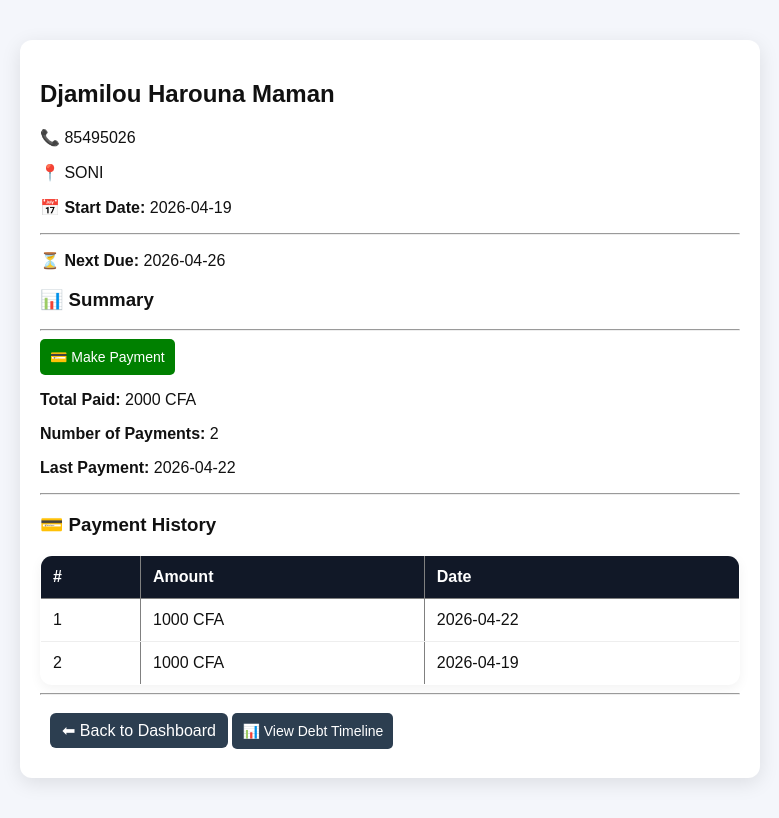
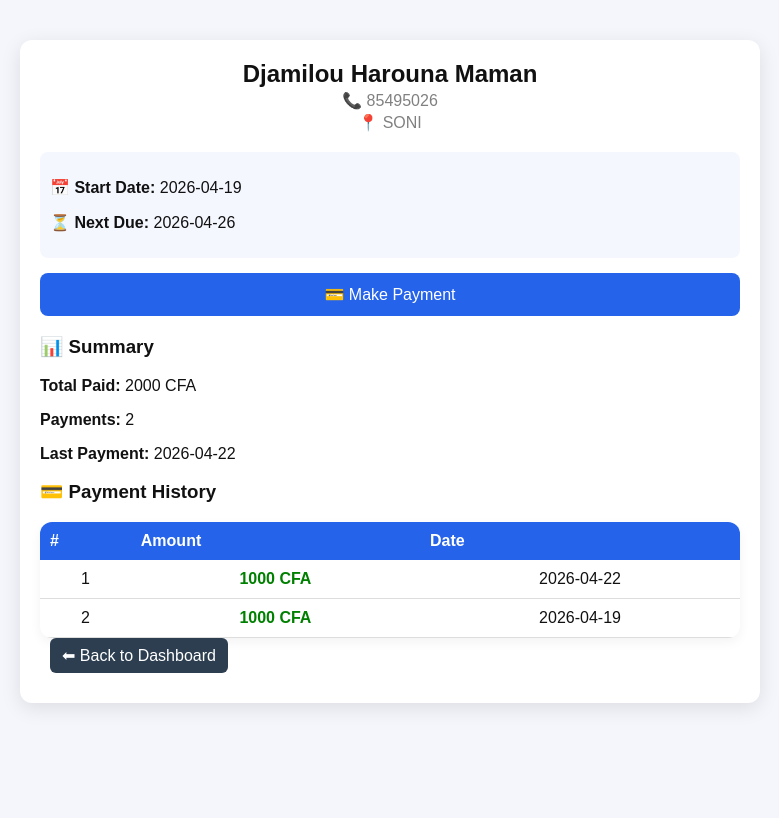
Before and after one commit to djamiloudjamilou821-sketch/RENTAL, a Flask app: page /renter/1 in a window 1280 px wide. Shown: the whole page, without its empty margins (250-1029 px from the left). After the commit the page ends 708 px from the top, so only its background shows below. Run offline with Flask 3, Linux system fonts and the light colour scheme; a user stored in the database is signed in; data comes from the database, SQL or seed files in the repository.

Commit message:
update website

```diff
--- a/templates/renter.html
+++ b/templates/renter.html
@@ -3,47 +3,51 @@
 <head>
     <title>Renter Profile</title>
     <link rel="stylesheet" href="/static/style.css">
-<style>
-
-
-</style>
-
 </head>
 <body>
+
 <div class="profile-container">
+
+    <!-- HEADER -->
+    <div class="profile-header">
         <h2>{{ renter[1] }}</h2>
+        <p class="phone">📞 {{ renter[2] }}</p>
+        <p class="address">📍 {{ renter[3] }}</p>
+    </div>
 
-    <p>📞 {{ renter[2] }}</p>
-    <p>📍 {{ renter[3] }}</p>
+    <!-- RENT INFO -->
+    <div class="info-box">
         <p><strong>📅 Start Date:</strong> {{ renter[5] }}</p>
-    <hr>
         <p><strong>⏳ Next Due:</strong> {{ renter[6] }}</p>
+    </div>
 
+    <!-- ACTION BUTTON -->
+    <div class="action">
+        <a href="/pay/{{ renter[0] }}">
+            <button class="pay-btn">💳 Make Payment</button>
+        </a>
+    </div>
+
+    <!-- SUMMARY -->
+    <div class="summary">
         <h3>📊 Summary</h3>
-    <hr>
-
-    <a href="/pay/{{ renter[0] }}">
-        <button style="padding:10px; background:green; color:white; border:none; border-radius:5px;">
-            💳 Make Payment
-        </button>
-    </a>
-
         <p><strong>Total Paid:</strong> {{ total_paid }} CFA</p>
-    <p><strong>Number of Payments:</strong> {{ total_payments }}</p>
+        <p><strong>Payments:</strong> {{ total_payments }}</p>
         <p><strong>Last Payment:</strong>
             {% if last_payment %}
                 {{ last_payment }}
             {% else %}
-            None
+                <span class="none">None</span>
             {% endif %}
         </p>
+    </div>
 
-    <hr>
-
+    <!-- HISTORY TABLE -->
+    <div class="history">
         <h3>💳 Payment History</h3>
 
         {% if payments and payments|length > 0 %}
-    <table border="1" cellpadding="8" cellspacing="0">
+        <table class="payment-table">
             <tr>
                 <th>#</th>
                 <th>Amount</th>
@@ -53,29 +57,24 @@
             {% for p in payments %}
             <tr>
                 <td>{{ loop.index }}</td>
-            <td>{{ p[0] }} CFA</td>
+                <td class="amount">{{ p[0] }} CFA</td>
                 <td>{{ p[1] }}</td>
             </tr>
             {% endfor %}
         </table>
+        {% else %}
+            <p class="no-data">No payment history found</p>
+        {% endif %}
+    </div>
 
-    {% else %}
-    <p style="color:red; font-weight:bold;">No payment history found</p>
-    {% endif %}
-
-    <hr>
-
+    <!-- BACK -->
     <a href="/dashboard" style="display:inline-block; margin-bottom:10px;  margin-left:10px;
         background:#2c3e50; color:white; padding:8px 12px;
         border-radius:6px; text-decoration:none;">
             ⬅ Back to Dashboard
     </a>
 
-    <a href="/renter-timeline/{{ renter[0] }}">
-        <button style="margin-top:10px; padding:10px; background:#2c3e50; color:white; border:none; border-radius:5px;">
-            📊 View Debt Timeline
-        </button>
-    </a>
+
 </div>
 
 </body>
```
Lines whose indentation alone changed are shown as unchanged.
